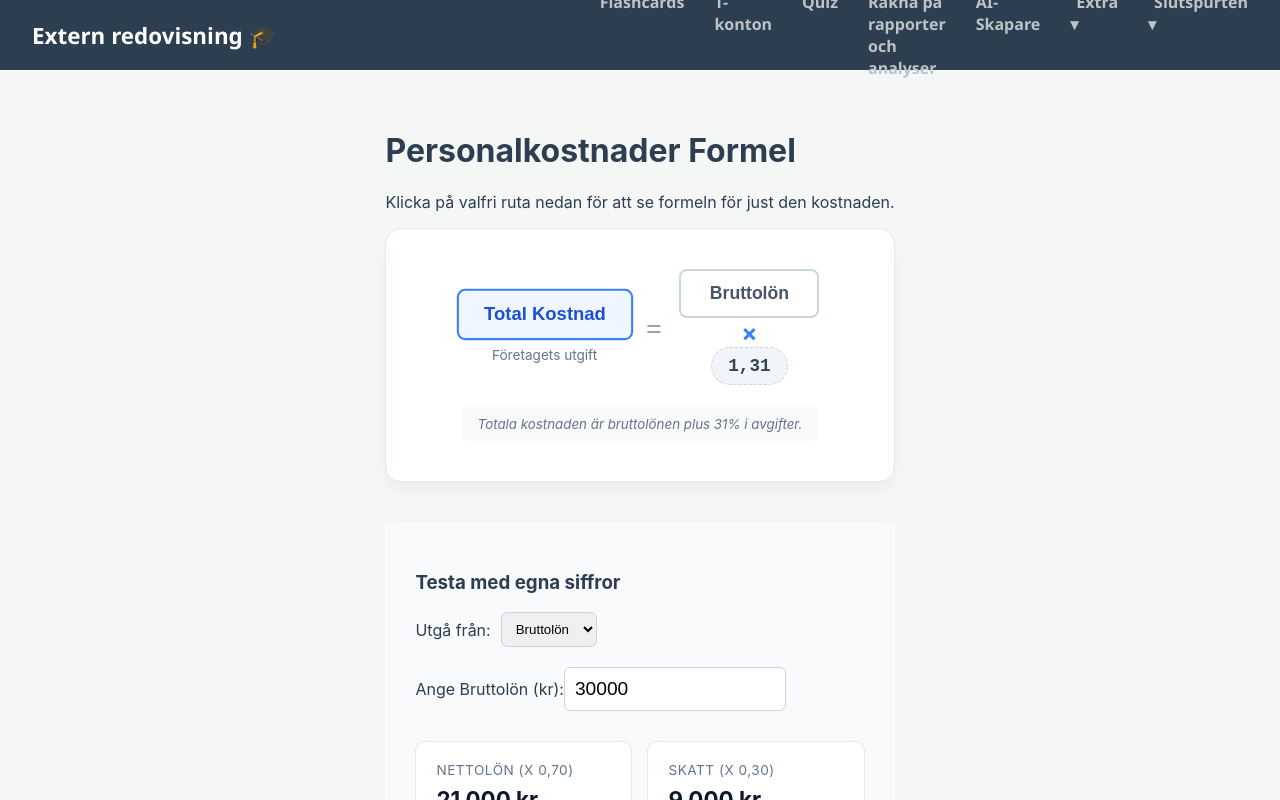
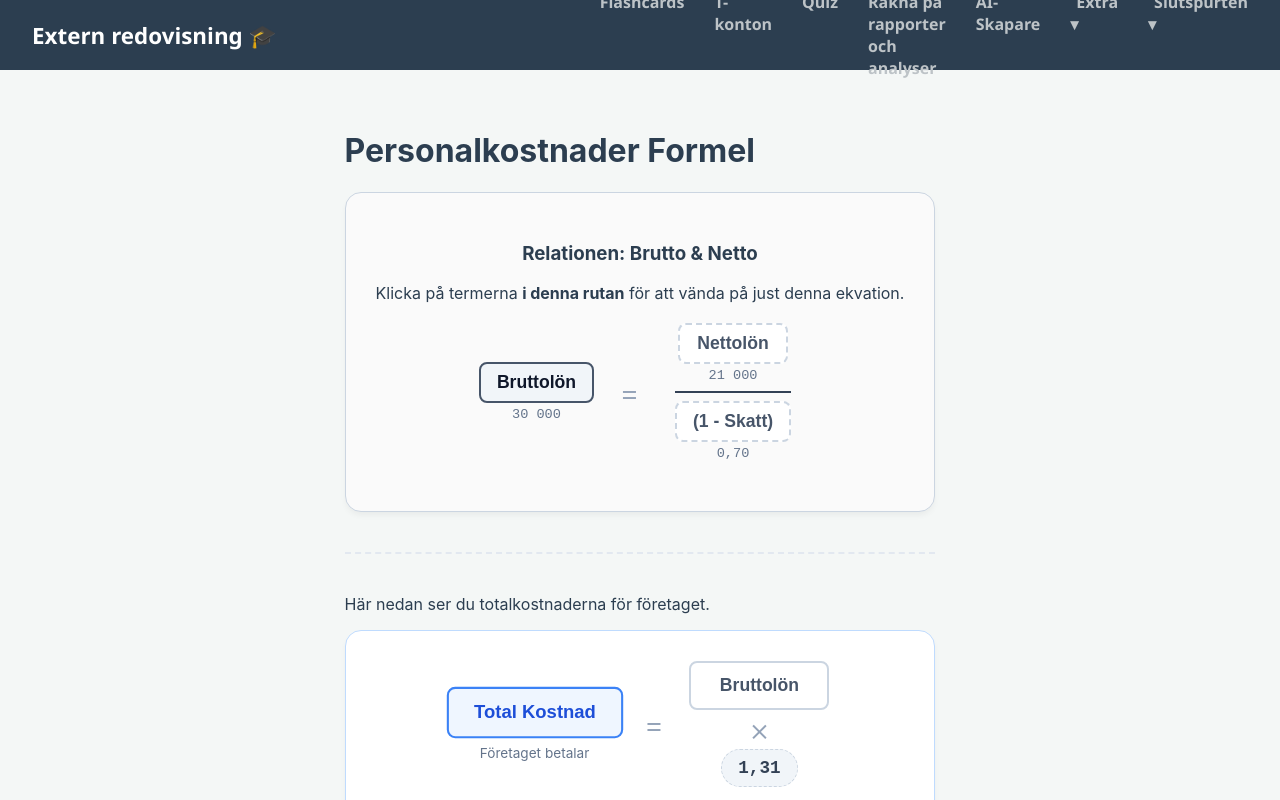
Before and after one commit to NikitaUso/bok1, a Vue app: page /slutspurten/personalkostnader in a window 1280 px wide. Shown: the top 800 px of the page. Built offline with nearby package versions, Linux system fonts and the light colour scheme.

Commit message:
Ny formel Personal...

```diff
--- a/src/views/PersonalkostnaderSpurtView.vue
+++ b/src/views/PersonalkostnaderSpurtView.vue
@@ -1,99 +1,143 @@
 <template>
   <div class="page">
     <h1>Personalkostnader Formel</h1>
-    <p>Klicka på valfri ruta nedan för att se formeln för just den kostnaden.</p>
 
-    <div class="formula-card">
+    <div class="formula-card tumregel">
+      <h3>Relationen: Brutto & Netto</h3>
+      <p class="desc-text">
+        Klicka på termerna <strong>i denna rutan</strong> för att vända på just denna ekvation.
+      </p>
+
+      <div class="equation-wrapper static-math">
+        <div class="term-col">
+          <button class="math-btn active">
+            {{ topEquation.left.label }}
+          </button>
+          <span class="math-value-small">{{ topEquation.left.value }}</span>
+        </div>
+
+        <span class="operator">=</span>
+
+        <div class="fraction" v-if="topEquation.type === 'division'">
+          <div class="numerator term-col">
+            <button class="math-btn clickable" @click="setTopMode(topEquation.numerator.key)">
+              {{ topEquation.numerator.label }}
+            </button>
+            <span class="math-value-small">{{ topEquation.numerator.value }}</span>
+          </div>
+          <div class="denominator term-col">
+            <button class="math-btn clickable" @click="setTopMode(topEquation.denominator.key)">
+              {{ topEquation.denominator.label }}
+            </button>
+            <span class="math-value-small">{{ topEquation.denominator.value }}</span>
+          </div>
+        </div>
+
+        <div class="linear-math" v-else>
+          <div class="term-col">
+            <button class="math-btn clickable" @click="setTopMode(topEquation.term1.key)">
+              {{ topEquation.term1.label }}
+            </button>
+            <span class="math-value-small">{{ topEquation.term1.value }}</span>
+          </div>
+
+          <span class="math-operator">×</span>
+
+          <div class="term-col">
+            <button class="math-btn clickable" @click="setTopMode(topEquation.term2.key)">
+              {{ topEquation.term2.label }}
+            </button>
+            <span class="math-value-small">{{ topEquation.term2.value }}</span>
+          </div>
+        </div>
+      </div>
+    </div>
+
+    <hr class="divider" />
+
+    <p>Här nedan ser du totalkostnaderna för företaget.</p>
+
+    <div class="formula-card interactive">
       <div class="equation-wrapper">
         <div class="term-box result">
           <button class="term-btn active">
-            {{ currentEquation.left.label }}
+            {{ bottomEquation.left.label }}
           </button>
-          <div class="term-desc">{{ currentEquation.left.desc }}</div>
+          <div class="term-desc">{{ bottomEquation.left.desc }}</div>
         </div>
 
         <div class="operator">=</div>
 
         <div class="term-box calculation">
-          <button class="term-btn clickable" @click="setEquationTarget(currentEquation.right.key)">
-            {{ currentEquation.right.label }}
+          <button class="term-btn clickable" @click="setBottomMode(bottomEquation.right.key)">
+            {{ bottomEquation.right.label }}
           </button>
 
-          <span class="math-operator">{{ currentEquation.operator }}</span>
+          <span class="math-operator">{{ bottomEquation.operator }}</span>
 
-          <div class="factor-badge" :title="currentEquation.factorDesc">
-            {{ currentEquation.factor }}
+          <div class="factor-badge" :title="bottomEquation.factorDesc">
+            {{ bottomEquation.factor }}
           </div>
         </div>
       </div>
-
       <div class="equation-explanation">
         <small
-          ><em>{{ currentEquation.explanation }}</em></small
+          ><em>{{ bottomEquation.explanation }}</em></small
         >
       </div>
     </div>
 
     <div class="calculator-section">
-      <h3>Testa med egna siffror</h3>
-
-      <div class="mode-row">
-        <label for="inputMode">Utgå från:</label>
-        <select id="inputMode" v-model="inputMode">
-          <option value="brutto">Bruttolön</option>
-          <option value="netto">Nettolön</option>
-        </select>
-      </div>
+      <h3>Ange värden</h3>
 
       <div class="input-wrapper">
-        <label v-if="inputMode === 'brutto'">Ange Bruttolön (kr):</label>
-        <label v-else>Ange Nettolön (kr):</label>
-        <input type="number" v-model.number="inputAmount" step="1000" />
+        <label>Ange Bruttolön (kr):</label>
+        <input type="number" v-model.number="bruttolon" step="1000" />
       </div>
 
       <div class="result-grid">
         <div
           class="res-card"
-          :class="{ selected: activeMode === 'netto' }"
-          @click="setEquationTarget('netto')"
+          :class="{ selected: bottomMode === 'netto' }"
+          @click="setBottomMode('netto')"
         >
-          <span class="label">Nettolön (x 0,70)</span>
+          <span class="label">Nettolön</span>
           <span class="value">{{ formatCurrency(values.netto) }}</span>
         </div>
 
         <div
           class="res-card"
-          :class="{ selected: activeMode === 'skatt' }"
-          @click="setEquationTarget('skatt')"
+          :class="{ selected: bottomMode === 'skatt' }"
+          @click="setBottomMode('skatt')"
         >
-          <span class="label">Skatt (x 0,30)</span>
+          <span class="label">Skatt (30%)</span>
           <span class="value">{{ formatCurrency(values.skatt) }}</span>
         </div>
 
         <div
           class="res-card"
-          :class="{ selected: activeMode === 'ag' }"
-          @click="setEquationTarget('ag')"
+          :class="{ selected: bottomMode === 'ag' }"
+          @click="setBottomMode('ag')"
         >
-          <span class="label">Ag-avgift (x 0,31)</span>
+          <span class="label">Ag-avgift (31%)</span>
           <span class="value">{{ formatCurrency(values.ag) }}</span>
         </div>
 
         <div
           class="res-card highlight"
-          :class="{ selected: activeMode === 'brutto' }"
-          @click="setEquationTarget('brutto')"
+          :class="{ selected: bottomMode === 'brutto' }"
+          @click="setBottomMode('brutto')"
         >
-          <span class="label">Bruttolön (Bas)</span>
+          <span class="label">Bruttolön</span>
           <span class="value">{{ formatCurrency(values.brutto) }}</span>
         </div>
 
         <div
           class="res-card total"
-          :class="{ selected: activeMode === 'total' }"
-          @click="setEquationTarget('total')"
+          :class="{ selected: bottomMode === 'total' }"
+          @click="setBottomMode('total')"
         >
-          <span class="label">Total Kostnad (x 1,31)</span>
+          <span class="label">Total Kostnad</span>
           <span class="value">{{ formatCurrency(values.total) }}</span>
         </div>
       </div>
@@ -104,104 +148,134 @@
 <script setup>
 import { ref, computed } from 'vue'
 
-// --- State ---
-const inputMode = ref('brutto') // 'brutto' | 'netto'
-const inputAmount = ref(30000)
-const activeMode = ref('total') // 'total', 'brutto', 'netto', 'skatt', 'ag'
+// --- GEMENSAM DATA (Endast siffran delas) ---
+const bruttolon = ref(30000)
 
-// --- Konstanter ---
-const FACTORS = {
+// --- TILLSTÅND (Helt separerade) ---
+const topMode = ref('brutto') // Styr ENDAST den övre "Tumregel"-boxen
+const bottomMode = ref('total') // Styr ENDAST den nedre kalkylatorn
+
+// --- KONSTANTER ---
+const RATES = {
   skatt: 0.3,
   ag: 0.31,
-  netto: 0.7, // (1 - 0.30)
-  total: 1.31, // (1 + 0.31)
+  nettoFactor: 0.7, // 1 - 0.30
+  totalFactor: 1.31, // 1 + 0.31
 }
 
-// --- Logik för Formeln ---
-const currentEquation = computed(() => {
-  const mode = activeMode.value
+// --- LOGIK 1: ÖVRE BOXEN (Tumregel) ---
+const topEquation = computed(() => {
+  const b = bruttolon.value || 0
+  const n = b * RATES.nettoFactor
 
-  // Scenario 1: SKATT (NY!)
+  const fMoney = (v) => new Intl.NumberFormat('sv-SE').format(Math.round(v))
+  const fPerc = '0,70' // (1 - 0,30)
+
+  // 1. Visa Nettolön formeln (Multiplikation)
+  if (topMode.value === 'netto') {
+    return {
+      type: 'multiplication',
+      left: { label: 'Nettolön', value: fMoney(n) },
+      term1: { key: 'brutto', label: 'Bruttolön', value: fMoney(b) },
+      term2: { key: 'factor', label: '(1 - Skatt)', value: fPerc },
+    }
+  }
+
+  // 2. Visa Faktor formeln (Division)
+  if (topMode.value === 'factor') {
+    return {
+      type: 'division',
+      left: { label: '(1 - Skatt)', value: fPerc },
+      numerator: { key: 'netto', label: 'Nettolön', value: fMoney(n) },
+      denominator: { key: 'brutto', label: 'Bruttolön', value: fMoney(b) },
+    }
+  }
+
+  // 3. Default: Visa Bruttolön formeln (Division)
+  return {
+    type: 'division',
+    left: { label: 'Bruttolön', value: fMoney(b) },
+    numerator: { key: 'netto', label: 'Nettolön', value: fMoney(n) },
+    denominator: { key: 'factor', label: '(1 - Skatt)', value: fPerc },
+  }
+})
+
+const setTopMode = (key) => {
+  topMode.value = key
+}
+
+// --- LOGIK 2: NEDRE BOXEN (Huvudkalkylator) ---
+const bottomEquation = computed(() => {
+  const mode = bottomMode.value
+
   if (mode === 'skatt') {
     return {
-      left: { label: 'Skatt', desc: 'Preliminärskatt till Skatteverket' },
+      left: { label: 'Skatt', desc: 'Preliminärskatt' },
       right: { key: 'brutto', label: 'Bruttolön' },
       operator: '×',
       factor: '0,30',
-      factorDesc: 'Skattesatsen är 30%',
-      explanation: 'Skatten beräknas som 30% av bruttolönen.',
+      factorDesc: '30% Skatt',
+      explanation: 'Skatten är 30% av bruttolönen.',
     }
   }
-
-  // Scenario 2: ARBETSGIVARAVGIFT (NY!)
   if (mode === 'ag') {
     return {
       left: { label: 'Ag-avgift', desc: 'Sociala avgifter' },
       right: { key: 'brutto', label: 'Bruttolön' },
       operator: '×',
       factor: '0,31',
-      factorDesc: 'Avgiften är 31%',
-      explanation: 'Arbetsgivaravgiften beräknas som 31% av bruttolönen (ovanpå lönen).',
+      factorDesc: '31% Avgift',
+      explanation: 'Arbetsgivaravgiften är 31% av bruttolönen.',
+    }
+  }
+  if (mode === 'netto') {
+    return {
+      left: { label: 'Nettolön', desc: 'I plånboken' },
+      right: { key: 'brutto', label: 'Bruttolön' },
+      operator: '×',
+      factor: '0,70',
+      factorDesc: 'Faktor (1 - 0,30)',
+      explanation: 'Nettolönen är 70% av bruttolönen.',
+    }
+  }
+  if (mode === 'brutto') {
+    return {
+      left: { label: 'Bruttolön', desc: 'Kontraktslön' },
+      right: { key: 'total', label: 'Total Kostnad' },
+      operator: '/',
+      factor: '1,31',
+      factorDesc: 'Påslaget',
+      explanation: 'Dividera totalen med 1,31 för att få bruttolönen.',
     }
   }
 
-  // Scenario 3: NETTOLÖN
-  if (mode === 'netto') {
-    return {
-      left: { label: 'Nettolön', desc: 'Pengar i plånboken' },
-      right: { key: 'brutto', label: 'Bruttolön' },
-      operator: '×',
-      factor: '0,70',
-      factorDesc: 'Faktor efter skatt (100% - 30%)',
-      explanation: 'Den anställde får behålla 70% av bruttolönen.',
-    }
-  }
-
-  // Scenario 4: BRUTTOLÖN (Baklänges)
-  if (mode === 'brutto') {
-    return {
-      left: { label: 'Bruttolön', desc: 'Lönen på kontraktet' },
-      right: { key: 'total', label: 'Total Kostnad' },
-      operator: '/',
-      factor: '1,31',
-      factorDesc: 'Dividera bort påslaget',
-      explanation: 'För att räkna ut vilken lön en totalbudget räcker till, dela totalen med 1,31.',
-    }
-  }
-
-  // Scenario 5: TOTAL (Default)
+  // Default: Total
   return {
-    left: { label: 'Total Kostnad', desc: 'Företagets utgift' },
+    left: { label: 'Total Kostnad', desc: 'Företaget betalar' },
     right: { key: 'brutto', label: 'Bruttolön' },
     operator: '×',
     factor: '1,31',
-    factorDesc: 'Faktor för påslag (100% + 31%)',
-    explanation: 'Totala kostnaden är bruttolönen plus 31% i avgifter.',
+    factorDesc: 'Påslag (1 + 0,31)',
+    explanation: 'Total kostnad = Brutto + 31%.',
   }
 })
 
-const setEquationTarget = (mode) => {
-  activeMode.value = mode
+const setBottomMode = (key) => {
+  bottomMode.value = key
 }
 
-// --- Beräkning av värden ---
-const bruttoBase = computed(() => {
-  const amount = inputAmount.value || 0
-  return inputMode.value === 'brutto' ? amount : amount / FACTORS.netto
-})
-
+// --- VÄRDEN (Räknas alltid ut baserat på input) ---
 const values = computed(() => {
-  const b = bruttoBase.value || 0
+  const b = bruttolon.value || 0
   return {
     brutto: b,
-    skatt: b * FACTORS.skatt,
-    ag: b * FACTORS.ag,
-    netto: b * FACTORS.netto,
-    total: b * FACTORS.total,
+    netto: b * RATES.nettoFactor,
+    skatt: b * RATES.skatt,
+    ag: b * RATES.ag,
+    total: b * RATES.totalFactor,
   }
 })
 
-// --- Formatering ---
 const formatCurrency = (val) => {
   return new Intl.NumberFormat('sv-SE', {
     style: 'currency',
@@ -220,17 +294,134 @@ const formatCurrency = (val) => {
   color: #2c3e50;
 }
 
-/* Formel Styling */
+.divider {
+  border: 0;
+  border-top: 2px dashed #e2e8f0;
+  margin: 40px 0;
+}
+
+/* --- KORT GENERIELLT --- */
 .formula-card {
+  position: relative;
   background: #ffffff;
   border: 1px solid #e2e8f0;
   border-radius: 16px;
-  padding: 40px;
-  box-shadow: 0 10px 15px -3px rgba(0, 0, 0, 0.05);
-  margin-bottom: 40px;
+  padding: 30px;
+  box-shadow: 0 4px 6px -1px rgba(0, 0, 0, 0.05);
+  margin-bottom: 30px;
   text-align: center;
 }
 
+.tag {
+  position: absolute;
+  top: 12px;
+  right: 12px;
+  font-size: 0.75rem;
+  font-weight: 600;
+  text-transform: uppercase;
+  padding: 4px 8px;
+  border-radius: 4px;
+}
+
+/* Specifik styling för övre boxen */
+.tumregel {
+  border-color: #cbd5e1;
+  background: #fafafa;
+}
+.tumregel .tag {
+  background: #e2e8f0;
+  color: #475569;
+}
+
+/* Specifik styling för nedre boxen */
+.interactive {
+  border-color: #bfdbfe;
+}
+.interactive .tag {
+  background: #dbeafe;
+  color: #1e40af;
+}
+
+/* --- MATEMATIK LAYOUT (Övre boxen) --- */
+.static-math {
+  display: flex;
+  justify-content: center;
+  align-items: center;
+  gap: 15px;
+  font-size: 1.2rem;
+  margin-top: 20px;
+}
+
+.operator,
+.math-operator {
+  font-size: 2rem;
+  color: #94a3b8;
+  font-weight: 300;
+  margin: 0 10px;
+}
+
+.term-col {
+  display: flex;
+  flex-direction: column;
+  align-items: center;
+  gap: 4px;
+}
+
+.math-value-small {
+  font-size: 0.85rem;
+  color: #64748b;
+  font-family: monospace;
+}
+
+.math-btn {
+  background: white;
+  border: 2px solid #cbd5e1;
+  padding: 8px 16px;
+  border-radius: 8px;
+  font-weight: 700;
+  color: #475569;
+  font-size: 1.1rem;
+  min-width: 110px;
+  cursor: default;
+}
+
+.math-btn.clickable {
+  cursor: pointer;
+  border-style: dashed;
+}
+.math-btn.clickable:hover {
+  background: #fffbeb;
+  border-color: #f59e0b;
+  color: #b45309;
+}
+.math-btn.active {
+  background: #f1f5f9;
+  border-color: #475569;
+  color: #0f172a;
+  border-style: solid;
+}
+
+/* BRÅK */
+.fraction {
+  display: inline-flex;
+  flex-direction: column;
+  align-items: center;
+  margin: 0 10px;
+}
+.numerator {
+  border-bottom: 2px solid #334155;
+  padding-bottom: 8px;
+  margin-bottom: 8px;
+  width: 100%;
+}
+
+/* LINJÄR */
+.linear-math {
+  display: flex;
+  align-items: center;
+}
+
+/* --- INTERAKTIV (Nedre boxen) --- */
 .equation-wrapper {
   display: flex;
   justify-content: center;
@@ -238,19 +429,6 @@ const formatCurrency = (val) => {
   gap: 15px;
   flex-wrap: wrap;
   margin-bottom: 20px;
-}
-
-.operator {
-  font-size: 2rem;
-  color: #94a3b8;
-  font-weight: 300;
-}
-
-.math-operator {
-  font-size: 1.5rem;
-  font-weight: bold;
-  color: #3b82f6;
-  margin: 0 10px;
 }
 
 .term-box {
@@ -271,7 +449,6 @@ const formatCurrency = (val) => {
   transition: all 0.2s;
   min-width: 140px;
 }
-
 .term-btn.active {
   background: #eff6ff;
   border-color: #3b82f6;
@@ -279,13 +456,11 @@ const formatCurrency = (val) => {
   cursor: default;
   transform: scale(1.05);
 }
-
 .term-btn.clickable:hover {
   border-color: #f59e0b;
   background: #fffbeb;
   transform: translateY(-2px);
 }
-
 .term-desc {
   margin-top: 8px;
   font-size: 0.85rem;
@@ -311,23 +486,12 @@ const formatCurrency = (val) => {
   border-radius: 6px;
 }
 
-/* Calculator Section */
+/* --- INPUT & GRID --- */
 .calculator-section {
   background: #f8fafc;
   padding: 30px;
   border-radius: 12px;
-}
-
-.mode-row {
-  display: flex;
-  align-items: center;
-  gap: 10px;
-  margin-bottom: 15px;
-}
-.mode-row select {
-  padding: 8px 10px;
-  border: 1px solid #cbd5e1;
-  border-radius: 6px;
+  border: 1px solid #f1f5f9;
 }
 
 .input-wrapper {
@@ -359,23 +523,18 @@ const formatCurrency = (val) => {
   cursor: pointer;
   transition: all 0.2s;
 }
-
 .res-card:hover {
   border-color: #94a3b8;
   transform: translateY(-2px);
-  box-shadow: 0 4px 6px -1px rgba(0, 0, 0, 0.05);
 }
-
 .res-card.selected {
   border-color: #3b82f6;
   background: #eff6ff;
   box-shadow: 0 0 0 2px rgba(59, 130, 246, 0.1);
 }
-
 .res-card.highlight {
-  background: #f0f9ff; /* Svag blå ton för Brutto */
+  background: #f0f9ff;
 }
-
 .res-card.total {
   border-bottom: 4px solid #3b82f6;
 }
@@ -383,11 +542,9 @@ const formatCurrency = (val) => {
 .res-card .label {
   font-size: 0.85rem;
   text-transform: uppercase;
-  letter-spacing: 0.5px;
   color: #64748b;
   margin-bottom: 8px;
 }
-
 .res-card .value {
   font-size: 1.4rem;
   font-weight: 700;
```
